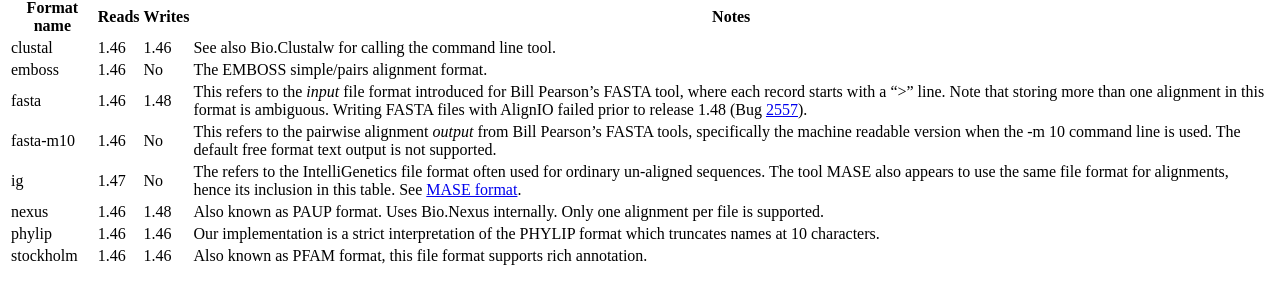
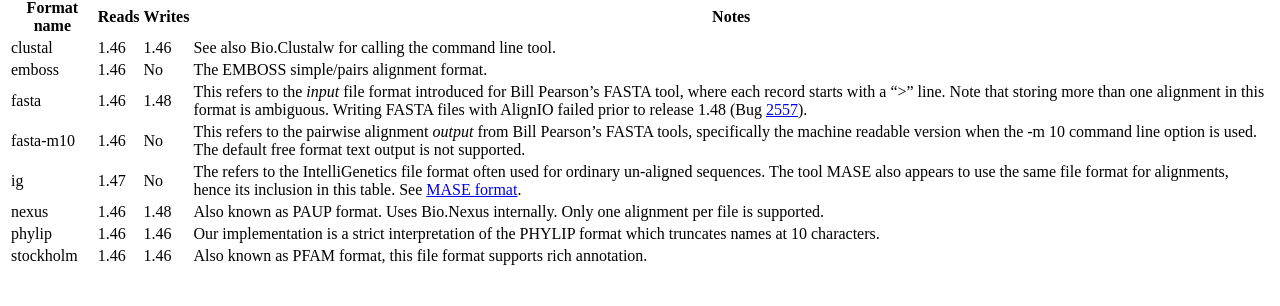
Before and after one commit to biopython/biopython.github.io, a Jekyll site: the page built from wiki/AlignIO.md, in a window 1280 px wide and 900 px high, scrolled down 427 px. Shown: the part 137-443 px from the top of the window. Built offline with Jekyll 4.4.1, drawn with Linux system fonts in a browser that asks for light colours.

Commit message:
/* File Formats */

```diff
--- a/wiki/AlignIO.md
+++ b/wiki/AlignIO.md
@@ -55,7 +55,7 @@ The format name is a simple lowercase string, matching the names used in
 | clustal     | 1.46  | 1.46   | See also Bio.Clustalw for calling the command line tool.                                                                                                                                                                                                                                                                            |
 | emboss      | 1.46  | No     | The EMBOSS simple/pairs alignment format.                                                                                                                                                                                                                                                                                           |
 | fasta       | 1.46  | 1.48   | This refers to the *input* file format introduced for Bill Pearson's FASTA tool, where each record starts with a "&gt;" line. Note that storing more than one alignment in this format is ambiguous. Writing FASTA files with AlignIO failed prior to release 1.48 (Bug [2557](http://bugzilla.open-bio.org/show_bug.cgi?id=2557)). |
-| fasta-m10   | 1.46  | No     | This refers to the pairwise alignment *output* from Bill Pearson's FASTA tools, specifically the machine readable version when the -m 10 command line is used. The default free format text output is not supported.                                                                                                                |
+| fasta-m10   | 1.46  | No     | This refers to the pairwise alignment *output* from Bill Pearson's FASTA tools, specifically the machine readable version when the -m 10 command line option is used. The default free format text output is not supported.                                                                                                         |
 | ig          | 1.47  | No     | The refers to the IntelliGenetics file format often used for ordinary un-aligned sequences. The tool MASE also appears to use the same file format for alignments, hence its inclusion in this table. See [MASE format](bp:Mase_multiple_alignment_format "wikilink").                                                              |
 | nexus       | 1.46  | 1.48   | Also known as PAUP format. Uses Bio.Nexus internally. Only one alignment per file is supported.                                                                                                                                                                                                                                     |
 | phylip      | 1.46  | 1.46   | Our implementation is a strict interpretation of the PHYLIP format which truncates names at 10 characters.                                                                                                                                                                                                                          |
```
Also changed, not shown: 1 other file.
